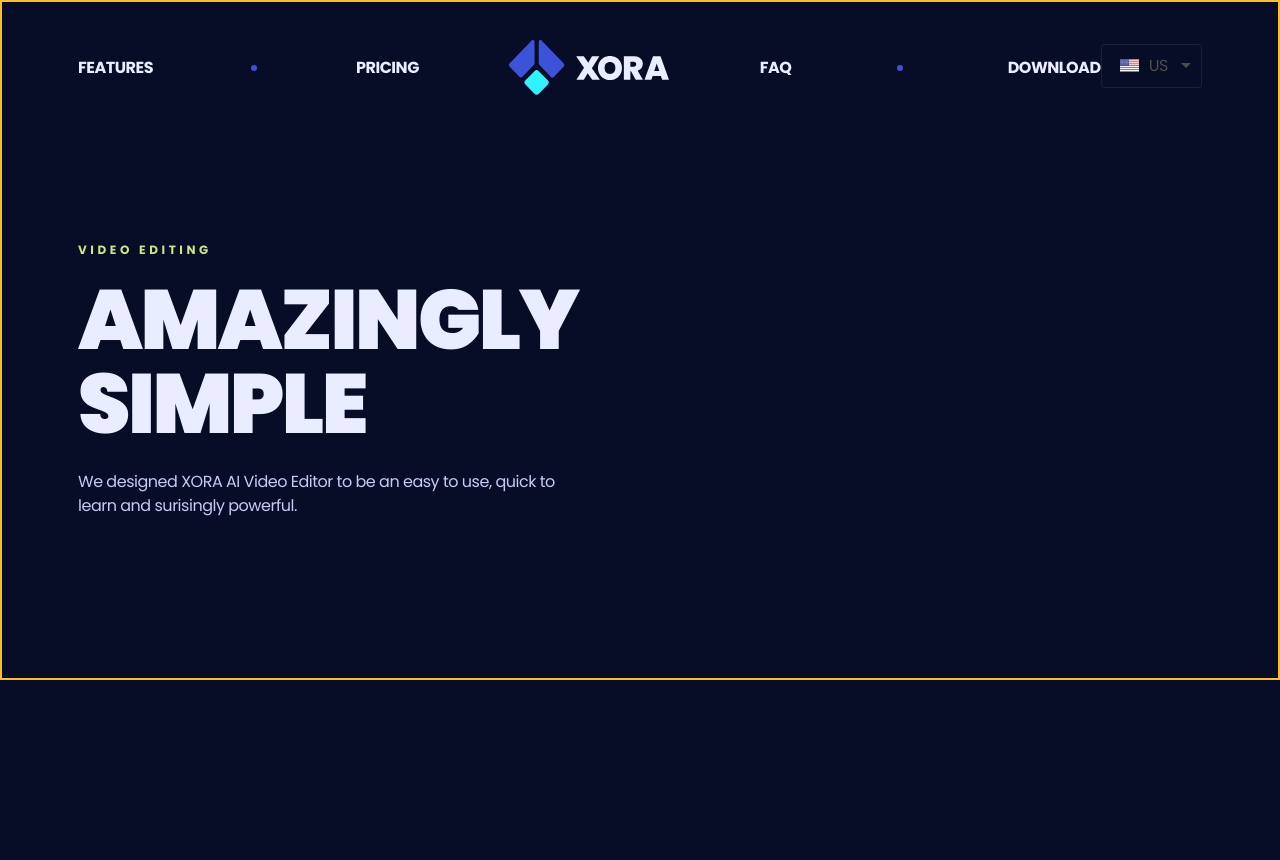
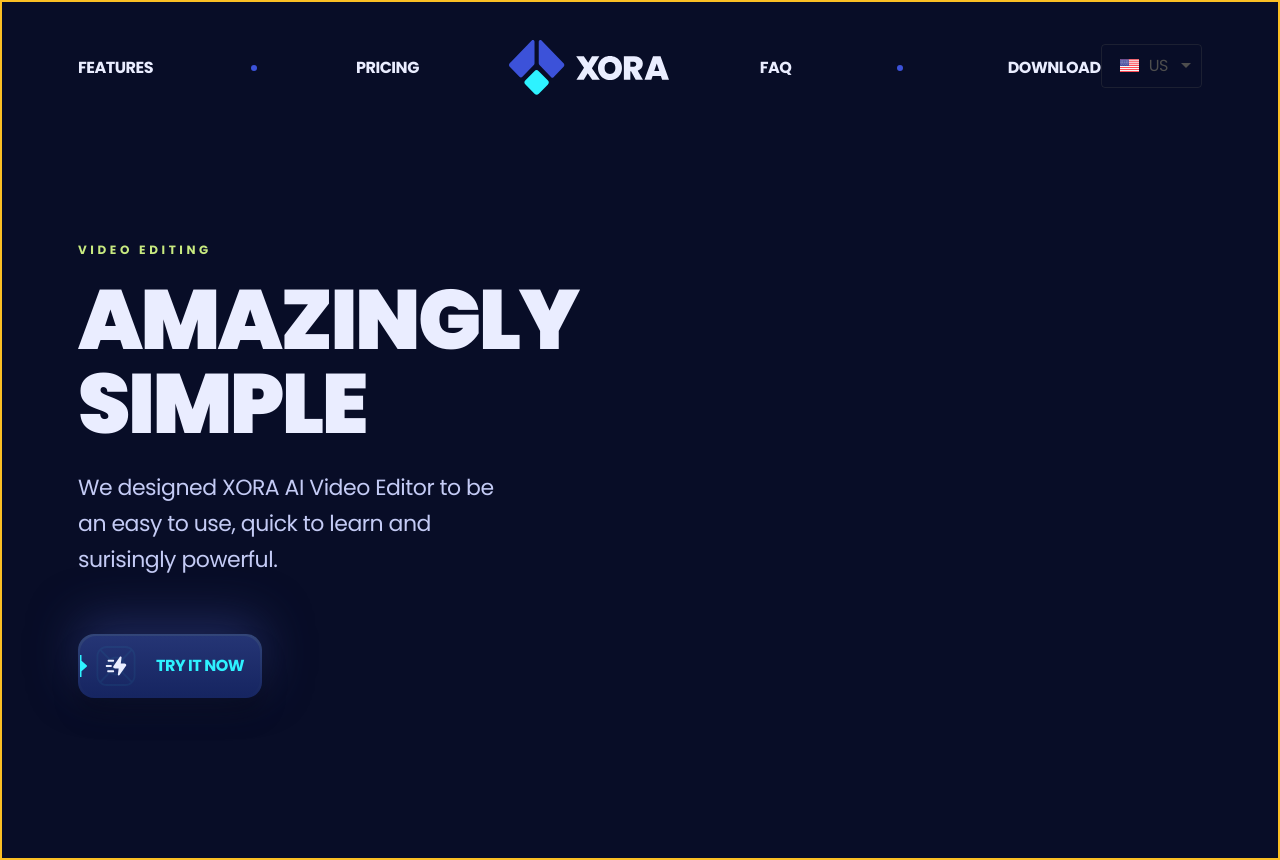
Before and after one commit to sawzwe/avota_landing_demo, a React (Vite) app: page / in a window 1280 px wide. Before the commit the page ends 800 px from the top, so only its background shows below. Built offline with nearby package versions, Linux system fonts and the light colour scheme.

Commit message:
Feat:Button component added

```diff
--- a/public/translations/en/global.json
+++ b/public/translations/en/global.json
@@ -11,6 +11,7 @@
   "hero": {
     "caption": "Video Editing",
     "title": "Amazingly Simple",
-        "description": "We designed XORA AI Video Editor to be an easy to use, quick to learn and surisingly powerful."
+    "description": "We designed XORA AI Video Editor to be an easy to use, quick to learn and surisingly powerful.",
+    "buttonText": "Try it Now"
   }
 }
--- /dev/null
+++ b/src/components/Button.tsx
@@ -0,0 +1,59 @@
+import clsx from "clsx";
+import Marker from "./Marker";
+interface ButtonProps {
+  icon?: string;
+  children: React.ReactNode;
+  href?: string;
+  containerClassName?: string;
+  onClick?: () => void;
+  markerFill?: string;
+}
+const Button = (props: ButtonProps) => {
+  const { icon, children, href, containerClassName, markerFill, onClick } =
+    props;
+  const Inner = () => (
+    <>
+      <span className="relative flex items-center min-h-[60px] px-4 g4 rounded-2xl inner-before group-hover:before:opacity-100 overflow-hidden">
+        <span className="absolute -left-[1px]">
+          <Marker fill={markerFill} />
+        </span>
+
+        {icon && (
+          <img
+            src={icon}
+            alt="circle"
+            className="size-10 mr-5 object-contain z-10"
+          />
+        )}
+
+        <span className="relative z-2 font-poppins base-bold text-p1 uppercase">
+          {children}
+        </span>
+      </span>
+
+      <span className="glow-before glow-after" />
+    </>
+  );
+  return href ? (
+    <a
+      className={clsx(
+        "relative p-0.5 g5 rounded-2xl shadow-500 group",
+        containerClassName,
+      )}
+      href={href}
+    >
+      <Inner />
+    </a>
+  ) : (
+    <button
+      className={clsx(
+        "relative p-0.5 g5 rounded-2xl shadow-500 group",
+        containerClassName,
+      )}
+      onClick={onClick}
+    >
+      <Inner />
+    </button>
+  );
+};
+export default Button;
--- /dev/null
+++ b/src/components/Marker.tsx
@@ -0,0 +1,24 @@
+interface MarkerProps {
+  fill?: string;
+}
+
+const Marker = ({ fill }: MarkerProps) => {
+  return (
+    <svg
+      width="8"
+      height="22"
+      viewBox="0 0 8 22"
+      fill="none"
+      xmlns="http://www.w3.org/2000/svg"
+    >
+      <path
+        fillRule="evenodd"
+        clipRule="evenodd"
+        d="M2.5 0H0.5V4V18V22H2.5V16.25L7.63991 11.7526C8.09524 11.3542 8.09524 10.6458 7.63991 10.2474L2.5 5.75V0Z"
+        fill={fill || "#2EF2FF"}
+      />
+    </svg>
+  );
+};
+
+export default Marker;
--- a/src/sections/Hero.tsx
+++ b/src/sections/Hero.tsx
@@ -1,5 +1,6 @@
-import { Element } from "react-scroll";
+import { Element, Link as Linkscroll } from "react-scroll";
 import { useTranslation } from "react-i18next";
+import Button from "../components/Button";
 const Hero = () => {
   const { t } = useTranslation("global");
   return (
@@ -13,7 +14,12 @@
             <h1 className="mb-6 h1 text-p4 uppercase max-lg:mb-7 max-lg:h2 max-md:mb-4 max-md:text-5xl max-md:leading-12">
               {t("hero.title")}
             </h1>
-            <p>{t("hero.description")}</p>
+            <p className="max-w-440 mb-14 body-1 max-md:mb-10">
+              {t("hero.description")}
+            </p>
+            <Linkscroll to="features" offset={-100} spy smooth>
+              <Button icon="/images/zap.svg">{t("hero.buttonText")}</Button>
+            </Linkscroll>
           </div>
         </div>
       </Element>
```
Lines whose indentation alone changed are shown as unchanged.
